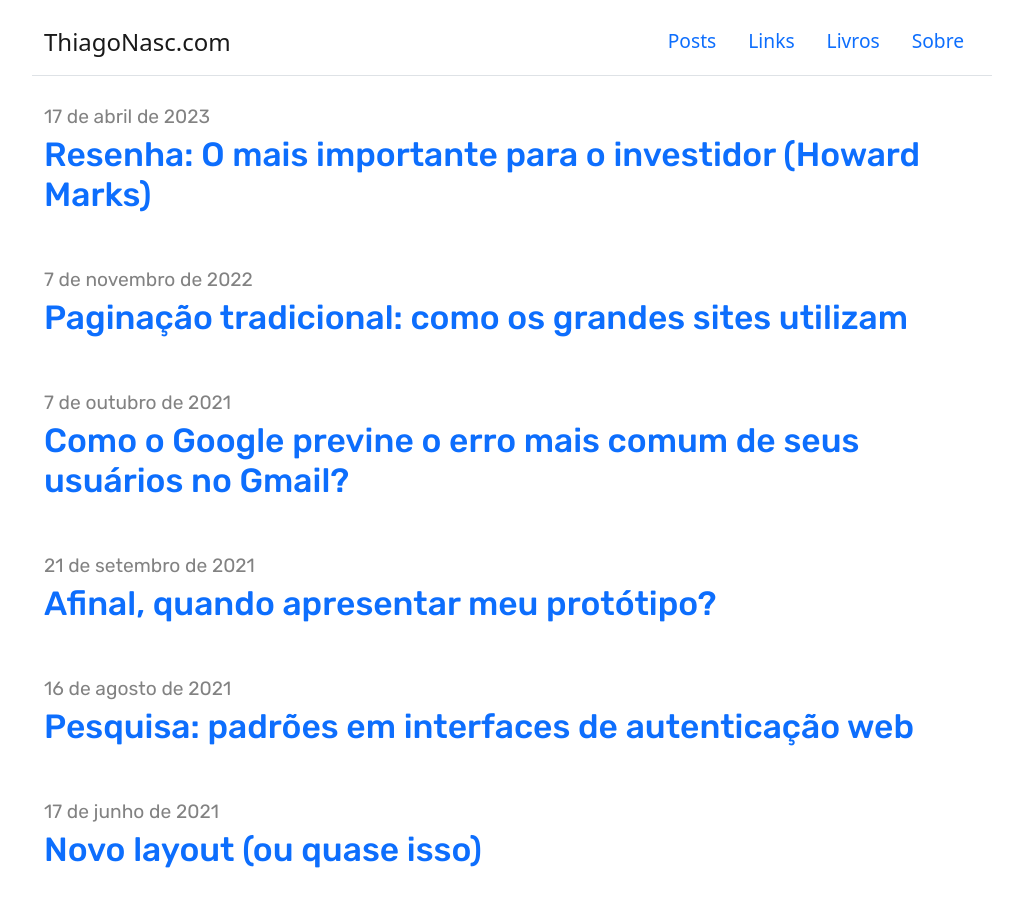
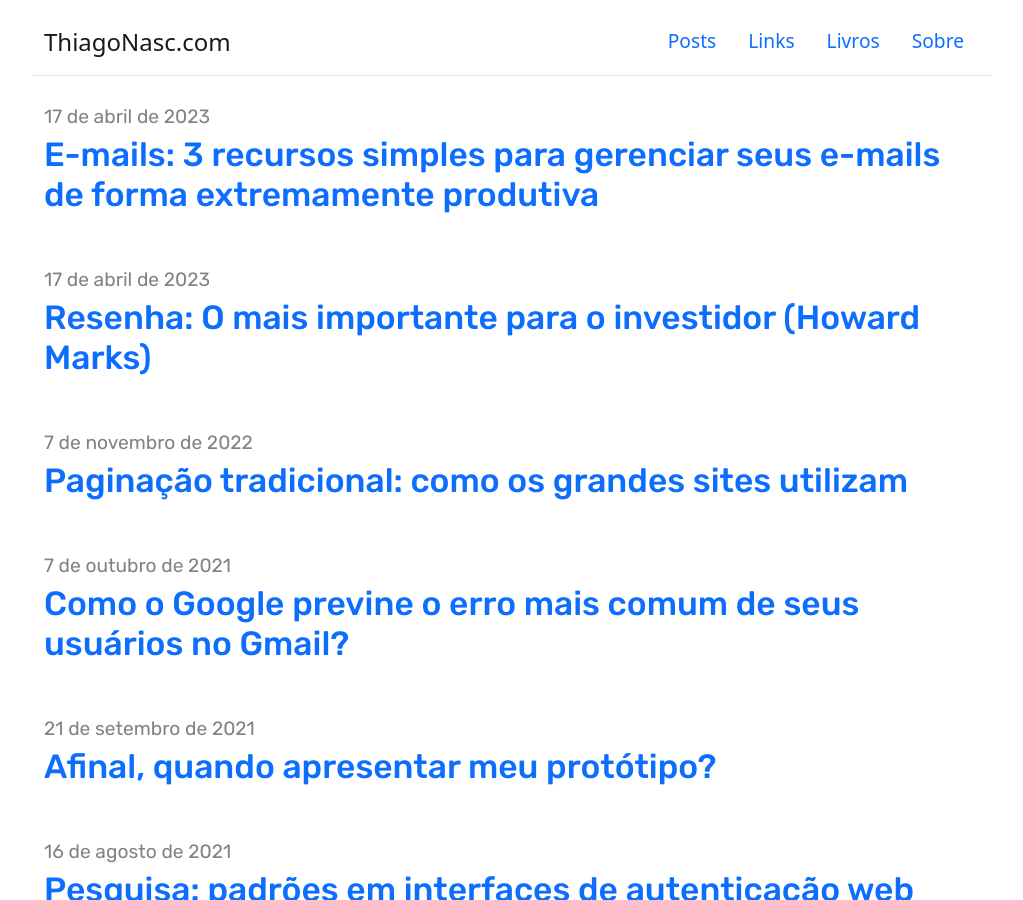
Before and after one commit to thiagonasc/thiagonasc.github.io, a Jekyll site: the page built from index.md, in a window 1280 px wide and 900 px high. Shown: the whole window, without its empty margins (128-1151 px from the left). Built offline with Jekyll 4.4.1, drawn with Linux system fonts in a browser that asks for light colours; some of the changed lines change nothing that is shown.

```diff
--- /dev/null
+++ b/_includes/google-adsense.html
@@ -0,0 +1,2 @@
+<script async src="https://pagead2.googlesyndication.com/pagead/js/adsbygoogle.js?client=ca-pub-5699384142279766"
+ crossorigin="anonymous"></script>
--- a/_includes/head.html
+++ b/_includes/head.html
@@ -38,6 +38,7 @@
     {%- if jekyll.environment == 'production' and site.google_analytics -%}
     {%- include google-analytics.html -%}
     {%- include google-tagmanager.html -%}
+    {%- include google-adsense.html -%}
     {%- endif -%}
 
     <script async src="https://pagead2.googlesyndication.com/pagead/js/adsbygoogle.js?client=ca-pub-5699384142279766"
--- a/_includes/header.html
+++ b/_includes/header.html
@@ -1,8 +1,8 @@
-{%- if jekyll.environment == 'production' and site.google_analytics -%}
+<!-- {%- if jekyll.environment == 'production' and site.google_analytics -%} -->
 <!-- Google Tag Manager (noscript) -->
-<noscript><iframe src="https://www.googletagmanager.com/ns.html?id=GTM-TCDC3RX" height="0" width="0" style="display:none;visibility:hidden"></iframe></noscript>
+<!-- <noscript><iframe src="https://www.googletagmanager.com/ns.html?id=GTM-TCDC3RX" height="0" width="0" style="display:none;visibility:hidden"></iframe></noscript> -->
 <!-- End Google Tag Manager (noscript) -->
-{%- endif -%}
+<!-- {%- endif -%} -->
 
 <nav class="navbar navbar-expand-sm navbar-light bg-white fixed-top" aria-label="Eleventh navbar example">
   <div class="container py-2 border-bottom">
--- /dev/null
+++ b/_posts/2023-07-23-produtividade-email-nova-conversa.md
@@ -0,0 +1,97 @@
+---
+layout: post
+title: 'E-mails: 3 recursos simples para gerenciar seus e-mails de forma extremamente produtiva'
+description: '...'
+date: 2023-04-17 20:00:00 -03:00
+type: post
+published: true
+status: publish
+comments: true
+categories:
+- livros
+---
+
+##### Subtitulo
+
+
+
+
+
+
+
+
+
+
+
+
+
+
+
+---
+
+A magia do título, tão direta e convidativa, é imediatamente revelada já em seu sumário: [o livro][1] conta com 20 capítulos, onde cada um menciona um assunto diferente como **o mais importante ao investidor** e ainda finaliza propondo juntar tudo!
+
+Capítulos do livro:
+
+1. O mais importante é... o pensamento de segundo nível
+2. O mais importante é... entender a eficiência do mercado (e suas limitações)
+3. O mais importante é... o valor
+4. O mais importante é...entender o risco
+5. O mais importante é...reconhecer o risco
+6. O mais importante é...controlar o risco
+7. O mais importante é...estar atento aos ciclos
+8. O mais importante é...estar ciente do pêndulo
+9. O mais importante é...combater as influências negativas
+10. O mais importante é... o ponto de vista contrário
+11. O mais importante é... encontrar pechinchas
+12. O mais importante é... o oportunismo paciente
+13. O mais importante é... saber o que não sabemos
+14. O mais importante é... entender nossa posição
+16. O mais importante é... apreciar o papel da sorte
+17. O mais importante é... investir de forma defensiva
+18. O mais importante é... evitar armadilhas
+19. O mais importante é... agregar valor
+20. O mais importante é... juntar tudo
+
+Citando *Donald Miller* em [Storybrand][1]{:target="_blank"}: "as pessoas não compram os melhores produtos, compram os produtos que podem entender mais rapidamente".
+
+Curiosamente, esperava com a leitura entender rapidamente sobre o mundo dos investimentos e finalizo-a, talvez não tão rapidamente quanto esperava, mas com a convicção de entender melhor sobre este universo e ainda considerando a obra como um dos melhores produtos (tratando-se de livros de investimentos)!
+
+Não me aprofundarei em explicar quem é o gênio do mercado financeiro **Howard Marks** (afinal estes conteúdos da [Wikipédia][2] e [YouTube][3] poderão explicar melhor), mas talvez seja suficiente mencionar que com mais de 50 anos de experiência, gerencia cerca de US$ 150 bilhões, tendo *Warren Buffett* como grande incentivador à escrita do livro e também quem assina seu prefácio.
+
+Em especial, o primeiro capítulo: **o pensamento de segundo nível**, carrega um princípio de extremo valor, aplicável em diversas, se não todas as áreas da vida:
+
+<blockquote class="blockquote">
+	<p>Pensadores de primeiro nível pensam da mesma forma que os outros pensadores de primeiro nível sobre os mesmos temas e, em geral, chegam as mesmas conclusões. Por definição, isso não pode ser o caminho para chegar aos melhores resultados. Não há como todos os investidores terem performance superior ao nível de mercado, pois, coletivamente, eles são mercado.</p>
+	<footer class="blockquote-footer">Howard Marks</footer>
+</blockquote>
+
+Uma boa descrição de pensamento de segundo nível é: **diferente e melhor**.
+
+Simples assim mas complexo!
+
+**O mais importante para o investidor** não te ensinará o caminho mais curto, o tiro mais certeiro... é um livro de princípios, a ser lido, relido e revisitado... sempre que possível ou necessário!
+
+<hr class="my-4">
+
+| <a target="_blank" href="https://www.amazon.com.br/Mais-Importante-para-Investidor-Financeiro/dp/6556600202?&linkCode=li2&tag=finlist-20&linkId=d83337536919d84a5b7e5fad48bf92fb&language=pt_BR&ref_=as_li_ss_il" target="_blank"><img border="0" src="//ws-na.amazon-adsystem.com/widgets/q?_encoding=UTF8&ASIN=6556600202&Format=_SL160_&ID=AsinImage&MarketPlace=BR&ServiceVersion=20070822&WS=1&tag=finlist-20&language=pt_BR" ></a><img src="https://ir-br.amazon-adsystem.com/e/ir?t=finlist-20&language=pt_BR&l=li2&o=33&a=6556600202" width="1" height="1" border="0" alt="" style="border:none !important; margin:0px !important;" /> | **O mais importante para o investidor**<br>Lições de um gênio do mercado financeiro<br>*Por: Howard Marks*<br>[🛒 Comprar na Amazon][1] |
+
+*PS: recomendo fortemente a versão em capa dura da Edipro.*
+
+<hr class="my-4">
+
+### Veja também:
+
+* [Resenha: Trabalhe 4 horas por semana (por Tymothy Ferris)][5]
+* [Resenha: Sprint a Sprint (por Mary Provinciatto e Paulo Caroli)][6]
+* [Resenha: Sprint (por Jake Knapp, John Zeratsky, Braden Kowitz)][7]
+* [Ver todos os livros »](/livros)
+
+[1]: https://amzn.to/3DMAzec
+[2]: https://amzn.to/3UHzAUG
+[3]: https://en.wikipedia.org/wiki/Howard_Marks_(investor)
+[4]: https://www.youtube.com/watch?v=uQbgWOIZS2I
+
+[5]: {% link _posts/2020-10-26-livro-trabalhe-4-horas-por-semana.md %}
+[6]: {% link _posts/2020-06-13-resenha-livro-sprint-a-sprint.md %}
+[7]: {% link _posts/2020-05-25-resenha-livro-sprint.md %}
```
